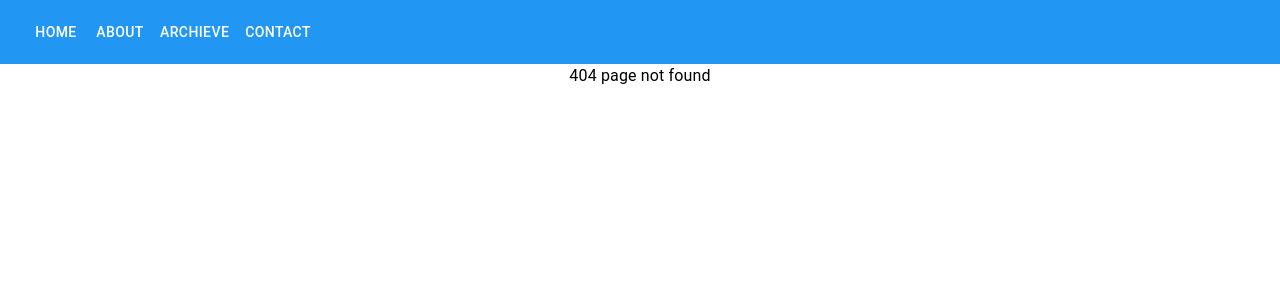
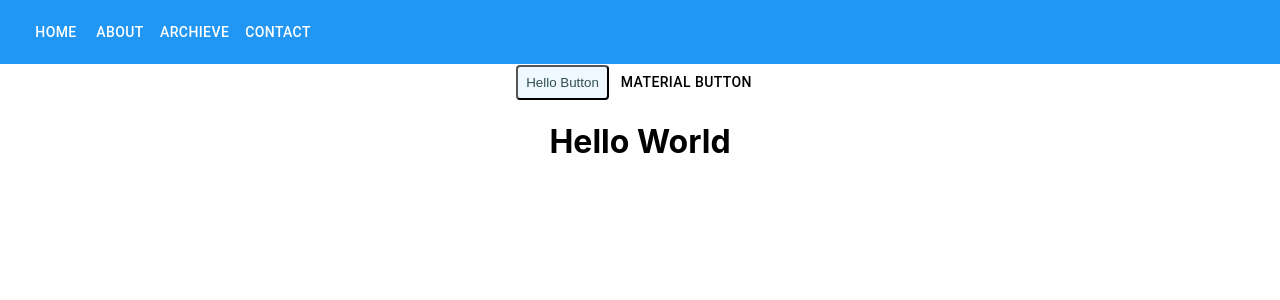
Before and after one commit to unbeknownst6k9/personal-page, a React (Create React App) app: page /404 in a window 1280 px wide. Before the commit this address had no page. Shown: the top 300 px of the page. Built offline with nearby package versions, Linux system fonts and the light colour scheme.

Commit message:
update from broswerRouter into hashRouter

```diff
--- a/src/App.js
+++ b/src/App.js
@@ -1,4 +1,4 @@
-import { BrowserRouter, Routes, Route, Navigate } from "react-router-dom";
+import { HashRouter, Routes, Route, Navigate } from "react-router-dom";
 import React from 'react';
 import logo from './logo.svg';
 import './App.css';
@@ -13,17 +13,17 @@ import ContactPage from './pages/Contact';
 function App() {
   return (
       <div className="App">
-          <BrowserRouter>
+          <HashRouter>
               <Routes>
-                  <Route exact path="/" element={<IndexPage />} />
-                  <Route exact path="/Archieve" element={<ArchievePage />} />
-                  <Route exact path="/About" element={<AboutPage />} />
-                  <Route exact path="/Contact" element={<ContactPage />} />
+                  <Route path="/" element={<IndexPage />} />
+                  <Route path="/Archieve" element={<ArchievePage />} />
+                  <Route path="/About" element={<AboutPage />} />
+                  <Route path="/Contact" element={<ContactPage />} />
 
-                  <Route exact path="/404" element={<NotFoundPage />} />
+                  <Route path="/404" element={<NotFoundPage />} />
                   <Route path="*" element={<Navigate replace to="/404"/>}/>
               </Routes>
-          </BrowserRouter>
+          </HashRouter>
 
     </div>
   );
```
